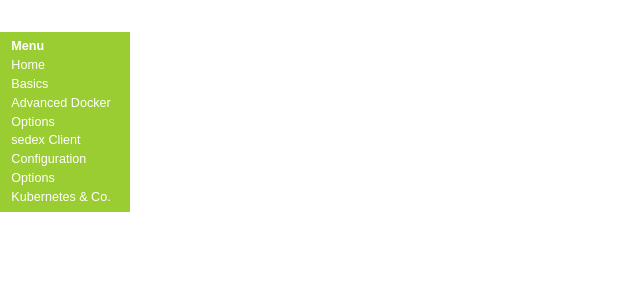
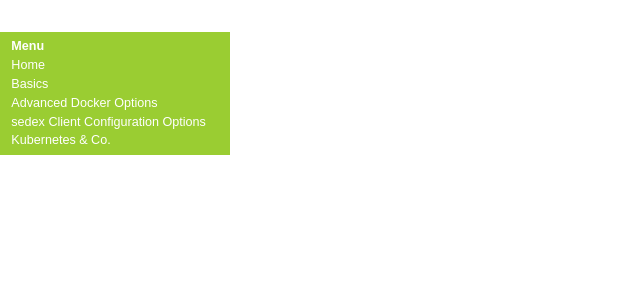
Before and after one commit to sedexch/sedexch.github.io, a Jekyll site: the page built from index.md, in a window 1280 px wide. Shown: the top 300 px of the page, without its empty margins (0-640 px from the left). Built offline with Jekyll 4.4.1, drawn with Linux system fonts in a browser that asks for light colours; our own code applies the rules of GitHub Pages for plain Markdown files.

Commit message:
SEDEX-3166: Edits

```diff
--- a/_layouts/default.html
+++ b/_layouts/default.html
@@ -11,8 +11,8 @@
         .floating-menu {
             font-family: sans-serif;
             background: yellowgreen;
-            padding: 5px;;
-            width: 130px;
+            padding: 5px;
+            width: 230px;
             z-index: 100;
             position: fixed;
         }
```
